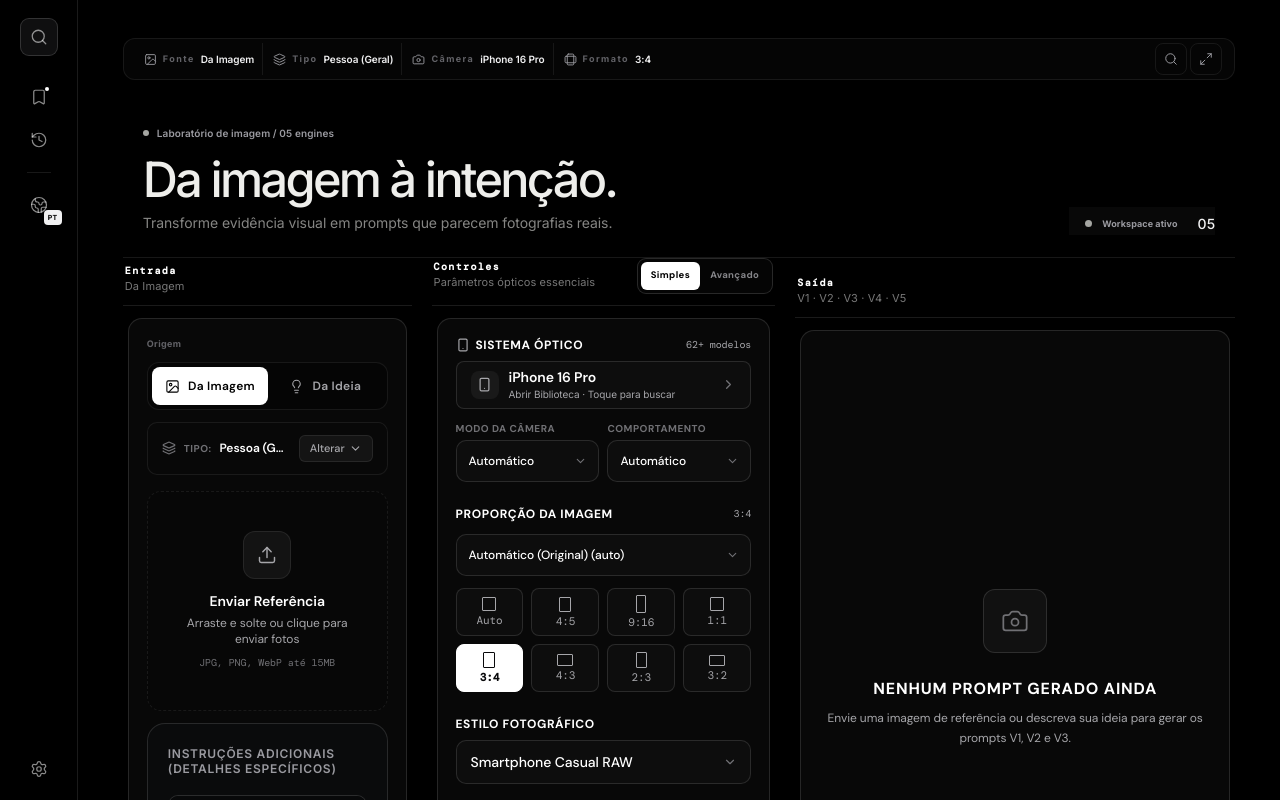
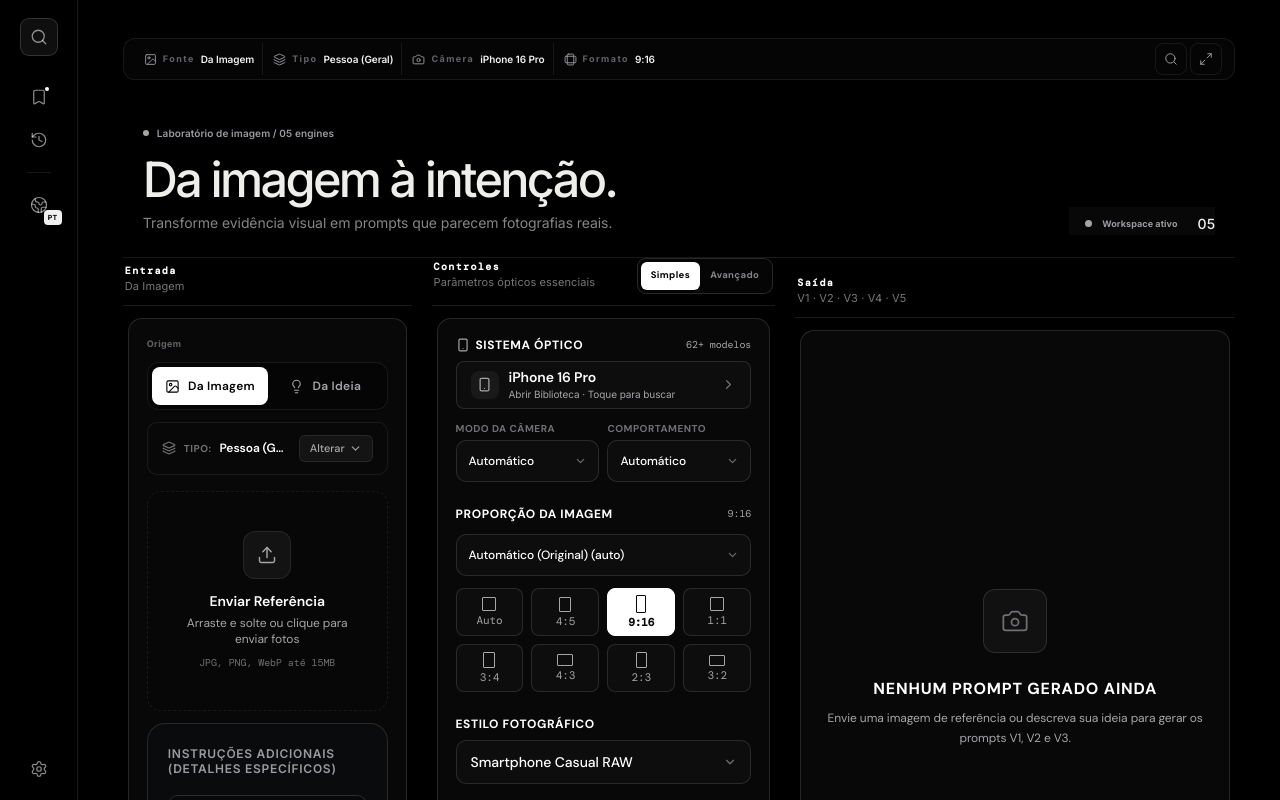
Before and after one commit to Luvvperry/elite-prompts, a React (Vite) app: page / in a window 1280 px wide. Shown: the top 800 px of the page. Built offline with nearby package versions, Linux system fonts and the light colour scheme; a web font is replaced by a local one.

Commit message:
fix: default image aspect ratio to 9:16

```diff
--- a/App.tsx
+++ b/App.tsx
@@ -61,7 +61,7 @@ const defaultSettings: FullSettings = {
 
   // Simple Controls
   outputModel: 'gemini-3.1-pro-preview',
-  aspectRatio: '3:4',
+  aspectRatio: '9:16',
   photographicStyle: 'casual_smartphone',
   captureProfile: 'auto',
   realismLevel: 95,
--- a/components/PromptDisplay.tsx
+++ b/components/PromptDisplay.tsx
@@ -162,7 +162,7 @@ const PromptDisplay: React.FC<PromptDisplayProps> = ({
   const charCount = promptText.length;
   const wordCount = promptText.trim() ? promptText.trim().split(/\s+/).length : 0;
   const tokenEst = Math.round(charCount / 4);
-  const ratioLabel = generation.settingsSnapshot?.aspectRatio || '3:4';
+  const ratioLabel = generation.settingsSnapshot?.aspectRatio || '9:16';
   const deviceLabel = generation.settingsSnapshot?.device || 'iPhone 16 Pro';
 
   return (
--- a/services/geminiService.ts
+++ b/services/geminiService.ts
@@ -68,7 +68,7 @@ export const generatePrompts = async (
     sharpness: settings.sharpness ?? 'Natural',
     hdr: settings.hdr ?? 'Natural',
     outputModel: 'gemini-3.1-pro-preview',
-    aspectRatio: '3:4',
+    aspectRatio: '9:16',
     photographicStyle: 'casual_smartphone',
     captureProfile: 'auto',
     realismLevel: 95,
```
